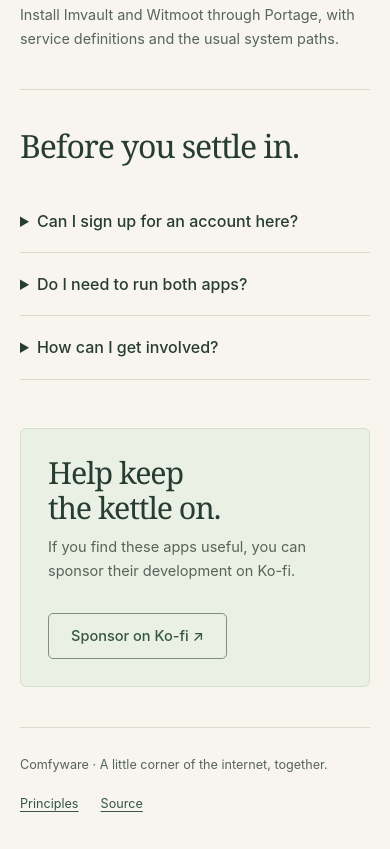
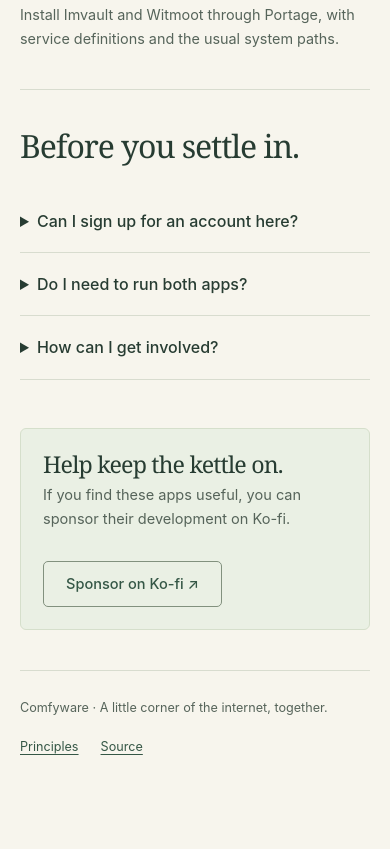
Before and after one commit to airencracken/comfyware_org, a plain HTML site: page site/index.html in a window 390 px wide. Shown: the part 4301-5150 px from the top of the page. After the commit the page ends 5094 px from the top, so only its background shows below. Drawn offline with Linux system fonts and the light colour scheme.

Commit message:
Fit the sponsor note to the reading column and quiet its heading
It spanned the full page with a display-size heading, leaving the button
stranded across an empty middle; it now matches the questions' width.

```diff
--- a/site/assets/site.css
+++ b/site/assets/site.css
@@ -151,9 +151,9 @@ p + p { margin-top: 1rem; }
 details { border-bottom: 1px solid var(--line); }
 summary { cursor: pointer; padding: 18px 0; font-weight: 550; }
 details > p { padding: 0 24px 20px; color: var(--muted); }
-.sponsor { margin-top: 10px; margin-bottom: 65px; padding: 32px 38px; background: var(--wash); border: 1px solid var(--sponsor-line); border-radius: 6px; display: flex; align-items: center; justify-content: space-between; gap: 30px; scroll-margin-top: 25px; }
-.sponsor h2 { font-size: 1.9rem; margin-bottom: 9px; }
-.sponsor p { font-size: .91rem; color: var(--muted); max-width: 660px; }
+.sponsor { max-width: 760px; margin-top: 10px; margin-bottom: 65px; padding: 24px 28px; background: var(--wash); border: 1px solid var(--sponsor-line); border-radius: 6px; display: flex; align-items: center; justify-content: space-between; gap: 30px; scroll-margin-top: 25px; }
+.sponsor h2 { font-size: 1.45rem; margin-bottom: 6px; }
+.sponsor p { font-size: .91rem; color: var(--muted); }
 .sponsor > a { flex-shrink: 0; }
 .site-footer { border-top: 1px solid var(--line); padding-block: 27px 35px; display: flex; flex-wrap: wrap; justify-content: space-between; gap: 18px; font-size: .79rem; color: var(--muted); }
 .footer-links { display: flex; flex-wrap: wrap; gap: 22px; }
@@ -201,7 +201,7 @@ details > p { padding: 0 24px 20px; color: var(--muted); }
   .project-preview { padding: 18px 18px 0; }
   .about-layout h2 { max-width: 420px; }
   .principles { gap: 23px; }
-  .sponsor { padding: 27px; align-items: start; flex-direction: column; margin-bottom: 40px; }
+  .sponsor { padding: 22px; align-items: start; flex-direction: column; margin-bottom: 40px; }
   .screenshot { padding: 12px; margin-bottom: 30px; }
   .screenshot figcaption { padding-inline: 3px; }
   .features { gap: 25px; }
```
